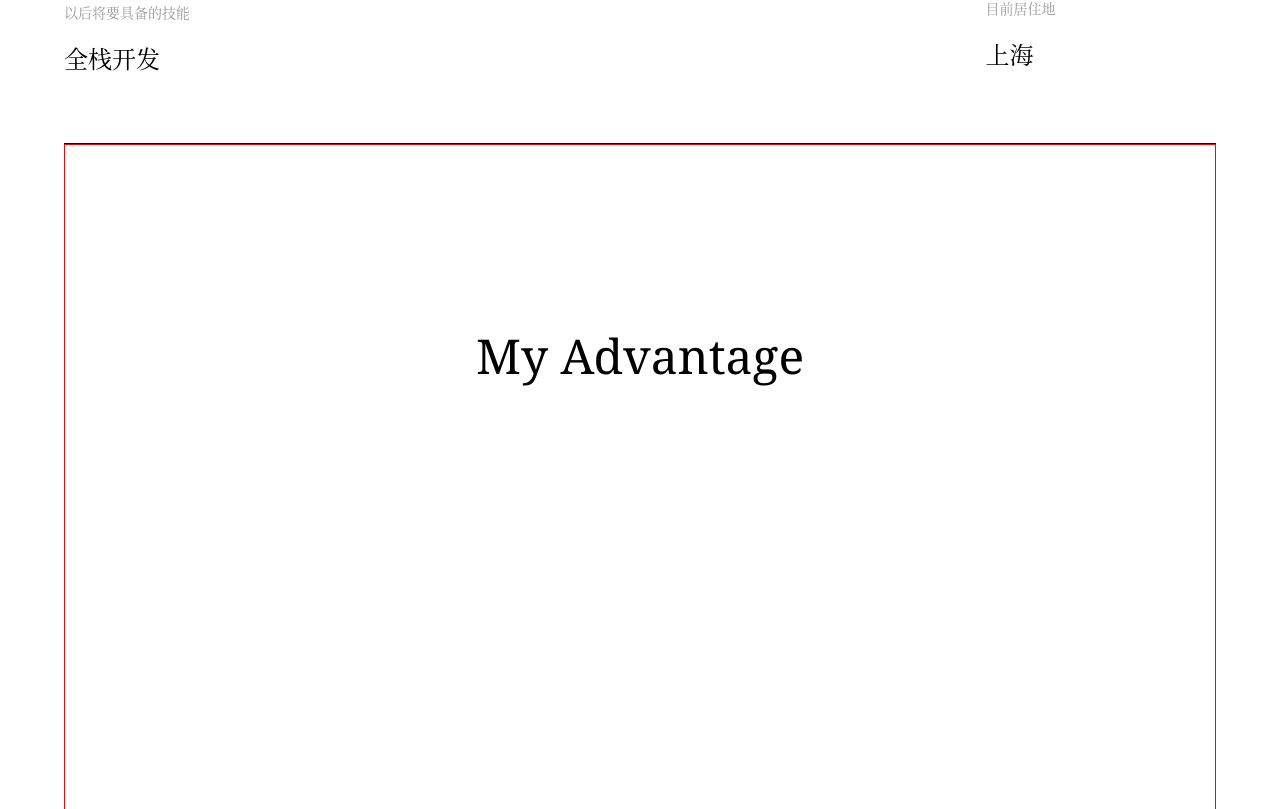
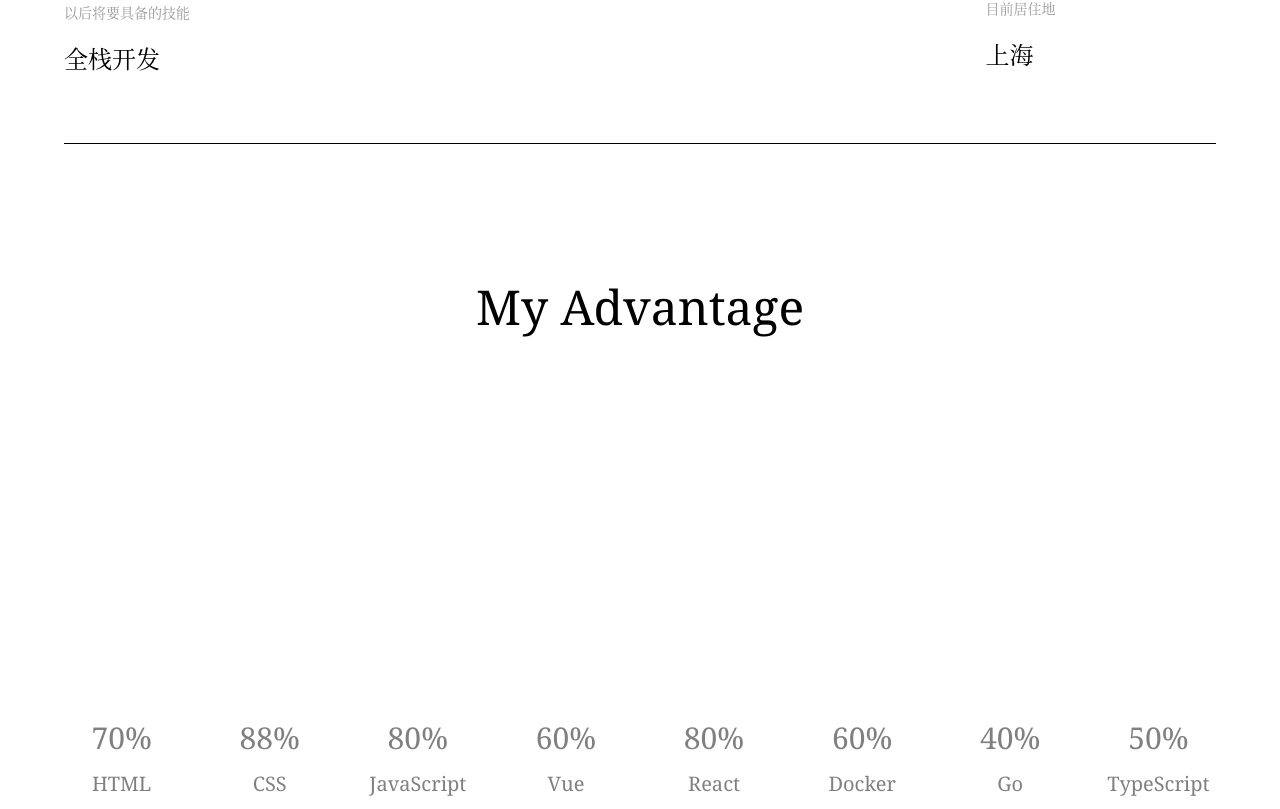
Before and after one commit to herzorf/herzorf, a Vue app: page /#/ in a window 1280 px wide. Shown: the part 1291-2100 px from the top of the page. Built offline with nearby package versions, Linux system fonts and the light colour scheme; a web font is replaced by a local one.

Commit message:
添加advantage图标

```diff
--- a/src/assets/font/fontcss.css
+++ b/src/assets/font/fontcss.css
@@ -1,13 +1,14 @@
 @font-face {
   font-family: "iconfont"; /* Project id 3736286 */
-    src: url('//at.alicdn.com/t/c/font_3736286_z35eq9hhzo.woff2?t=1666963573519') format('woff2'),
-         url('//at.alicdn.com/t/c/font_3736286_z35eq9hhzo.woff?t=1666963573519') format('woff'),
-         url('//at.alicdn.com/t/c/font_3736286_z35eq9hhzo.ttf?t=1666963573519') format('truetype');
+  /* Color fonts */
+  src:
+       url('//at.alicdn.com/t/c/font_3736286_enag69a7ie.woff2?t=1666965975905') format('woff2'),
+       url('//at.alicdn.com/t/c/font_3736286_enag69a7ie.woff?t=1666965975905') format('woff'),
+       url('//at.alicdn.com/t/c/font_3736286_enag69a7ie.ttf?t=1666965975905') format('truetype');
 }
 
 .iconfont {
   font-family: "iconfont" !important;
-    font-size: 16px;
   font-style: normal;
   -webkit-font-smoothing: antialiased;
   -moz-osx-font-smoothing: grayscale;
@@ -29,15 +30,15 @@
   content: "\e79a";
 }
 
-  .icon-css:before {
+.icon-CSS:before {
   content: "\e61e";
 }
 
-  .icon-go:before {
+.icon-Go:before {
   content: "\e62d";
 }
 
-  .icon-html:before {
+.icon-HTML:before {
   content: "\e632";
 }
 
@@ -45,6 +46,6 @@
   content: "\e657";
 }
 
-  .icon-typescript:before {
+.icon-TypeScript:before {
   content: "\e6a3";
 }
--- a/src/pages/home/home.vue
+++ b/src/pages/home/home.vue
@@ -24,18 +24,23 @@
         <section class="advantage" ref="advantage">
             <h1>My Advantage</h1>
             <div class="advantageContent">
-                <div class="advantageItem">
-                    <Svg class="html"></Svg>
+                <div class="advantageItem" v-for="item in advantageItem">
+                    <div class="icon">
+                        <Svg :class="item.class"></Svg>
+                        <span>{{item.percent}}</span>
+                    </div>
+                    <span>{{item.name}}</span>
                 </div>
             </div>
         </section>
+        <section style="height: 100vh;"></section>
 </template>
 
 <script setup lang="ts" name="home">
 import Header from '@/components/header/header.vue';
 import PersonalDataItem from './components/personal-data-item/personal-data-item.vue';
 import avatar from "@/assets/images/avatar.jpg"
-import {leftInfo,oberveApper,rightInfo} from "./util"
+import {leftInfo,oberveApper,rightInfo,advantageItem} from "./util"
 import { onMounted, ref } from 'vue';
 import Svg from '../../components/svg/svg.vue';
 const personalData = ref<HTMLElement>()
@@ -84,7 +89,6 @@ onMounted(()=>{
 }
 .advantage{
     height: 100vh;
-    border: 1px solid red;
     display: flex;
     flex-direction: column;
     justify-content: space-around;
@@ -99,6 +103,36 @@ onMounted(()=>{
         font-size: 48px;
         font-weight: lighter;
     }
+    .advantageContent{
+        display: flex;
+        justify-content: space-between;
+        align-items: center;
+        width: 100%;
+        color: gray;
+        fill: grey;
+        .advantageItem{
+            padding: 16px 0;
+            font-size: 50px;
+            width: 10%;
+            display: flex;
+            flex-direction: column;
+            align-items: center;
+            justify-content: space-around;
+            .icon{
+                font-size: 80px;
+                display: flex;
+                flex-direction: column;
+                span{
+                    margin: 12px 0;
+                    font-size: 30px;
+                    text-align: center;
+                }
+            }
+            span{
+                font-size: 20px
+            }
+        }
+    }
 }
 
 
--- a/src/pages/home/util.ts
+++ b/src/pages/home/util.ts
@@ -35,6 +35,49 @@ const rightInfo = [
     }
 ]
 
+const advantageItem = [
+    {
+        name: "HTML",
+        class: "HTML",
+        percent: "70%"
+    },
+    {
+        name: "CSS",
+        class: "CSS",
+        percent: "88%"
+
+    }, {
+        name: "JavaScript",
+        class: "JavaScript",
+        percent: "80%"
+
+    }, {
+        name: "Vue",
+        class: "Vue",
+        percent: "60%"
+
+    }, {
+        name: "React",
+        class: "React",
+        percent: "80%"
+
+    }, {
+        name: "Docker",
+        class: "Docker",
+        percent: "60%"
+    }, {
+        name: "Go",
+        class: "Go",
+        percent: "40%"
+
+    }, {
+        name: "TypeScript",
+        class: "TypeScript",
+        percent: "50%"
+    },
+]
+
+
 const oberveApper = function (element: Element) {
     const observe = new IntersectionObserver(function (entry) {
         if (entry[0].isIntersecting) {
@@ -46,4 +89,4 @@ const oberveApper = function (element: Element) {
     observe.observe(element)
 }
 
-export { leftInfo, rightInfo, oberveApper }
+export { leftInfo, rightInfo, oberveApper, advantageItem }
```
Lines whose indentation alone changed are shown as unchanged.
